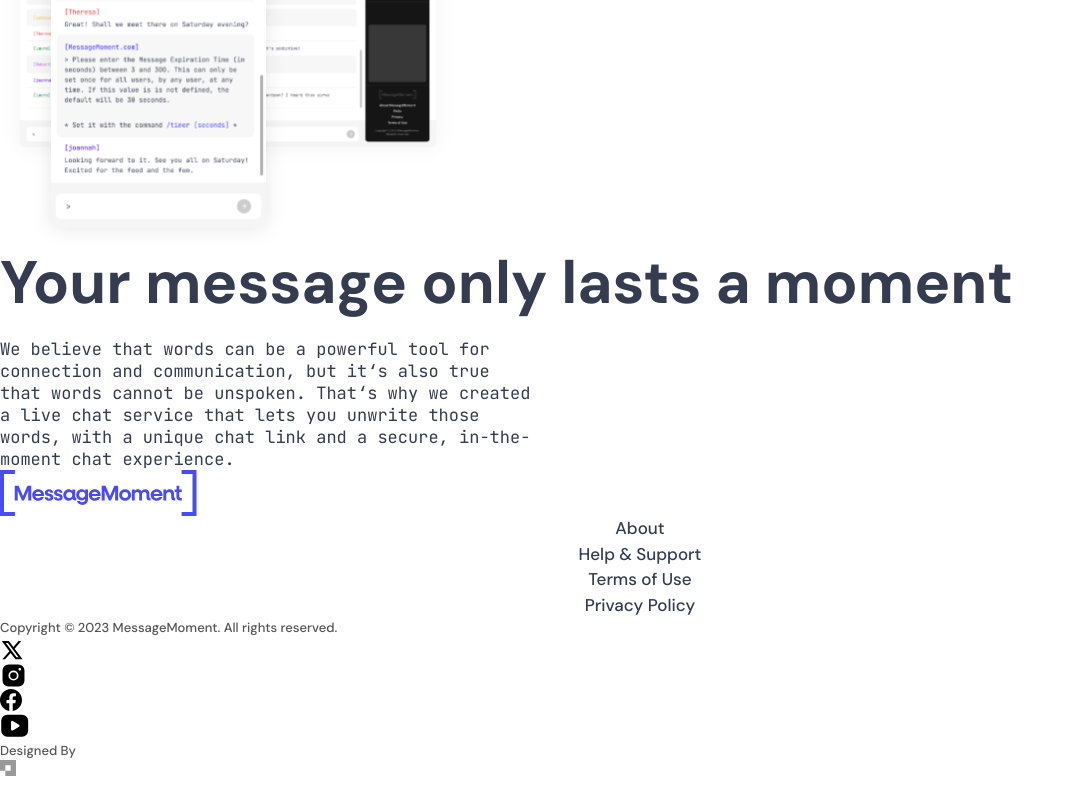
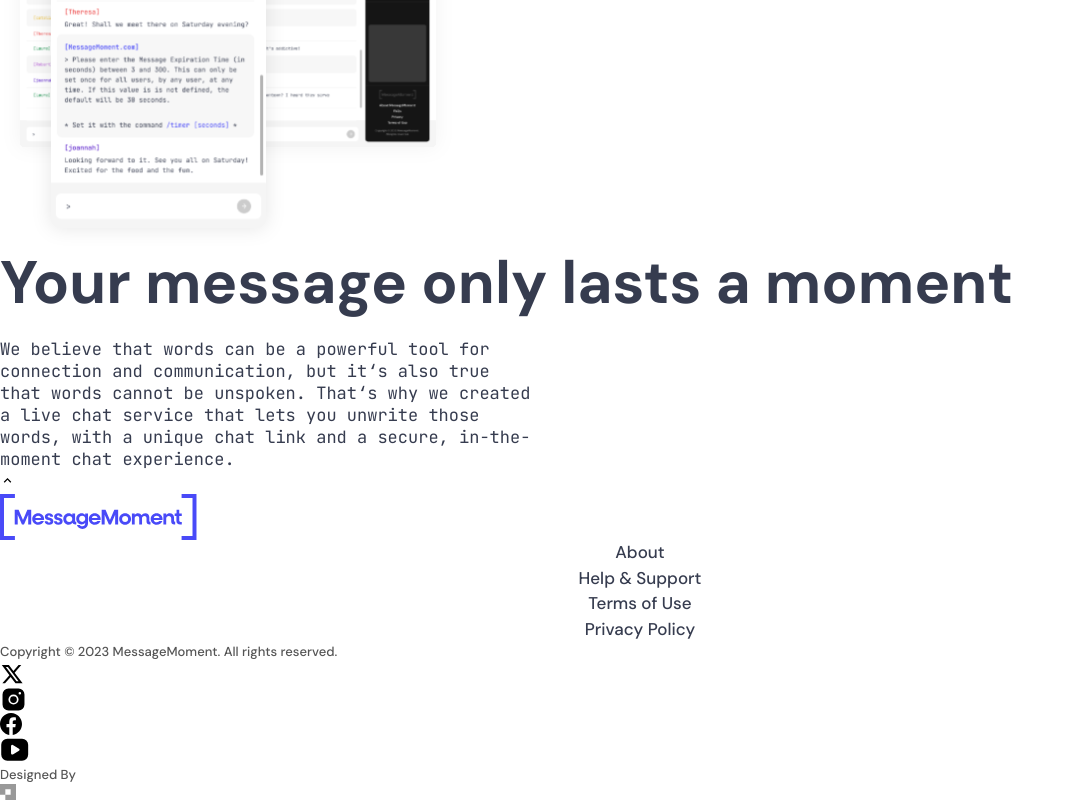
Before and after one commit to Leonardo8221/m-moment-next, a Next.js app: page / in a window 1280 px wide. Shown: the part 3377-4177 px from the top of the page, without its empty margins (0-1074 px from the left). Before the commit the page ends 4153 px from the top, so only its background shows below. Built offline with nearby package versions, Linux system fonts and the light colour scheme.

Commit message:
Add back-to-top function

```diff
--- a/src/Components/Footer/index.tsx
+++ b/src/Components/Footer/index.tsx
@@ -1,6 +1,7 @@
 import { InavItem } from "@/interface/nav";
 import Image from "next/image";
 import Link from "next/link";
+import { MdKeyboardArrowUp } from "react-icons/md";
 
 import styles from "./footer.module.css";
 import Socials from "../Socials";
@@ -9,8 +10,22 @@ interface Ifooter {
 }
 
 const Footer = ({ items }: Ifooter) => {
+  const scrollToTop = () => {
+    window.scrollTo({
+      top: 0,
+      behavior: "smooth", // for smooth scrolling
+    });
+  };
+
   return (
-    <div className="w-full flex-col text-center pt-[40px] bg-gradient-to-b from-[#494af8]/10 to-transparent">
+    <div className="relative w-full flex-col text-center pt-[40px] bg-gradient-to-b from-[#494af8]/10 to-transparent">
+      <button
+        type="button"
+        className="cursor-pointer absolute w-[80px] h-[80px] flex items-center justify-center text-white text-[36px] font-[600] bg-[--blue] rounded-full border-[3px] border-white top-[-40px] right-[60px]"
+        onClick={scrollToTop}
+      >
+        <MdKeyboardArrowUp />
+      </button>
       <Image
         width={196.5}
         height={46}
@@ -33,10 +48,14 @@ const Footer = ({ items }: Ifooter) => {
           <Socials />
         </div>
         <div className="flex gap-[10px] items-center">
-
-        <p className={styles.designedBy}>Designed By</p>
-        <Link href={'mailto:pictagroup@gmail.com'} target="_blank">
-            <Image width={16} height={16} src={'/img/email-Icon.svg'} alt={'logo'} />
+          <p className={styles.designedBy}>Designed By</p>
+          <Link href={"mailto:pictagroup@gmail.com"} target="_blank">
+            <Image
+              width={16}
+              height={16}
+              src={"/img/email-Icon.svg"}
+              alt={"logo"}
+            />
           </Link>
         </div>
       </div>
```
